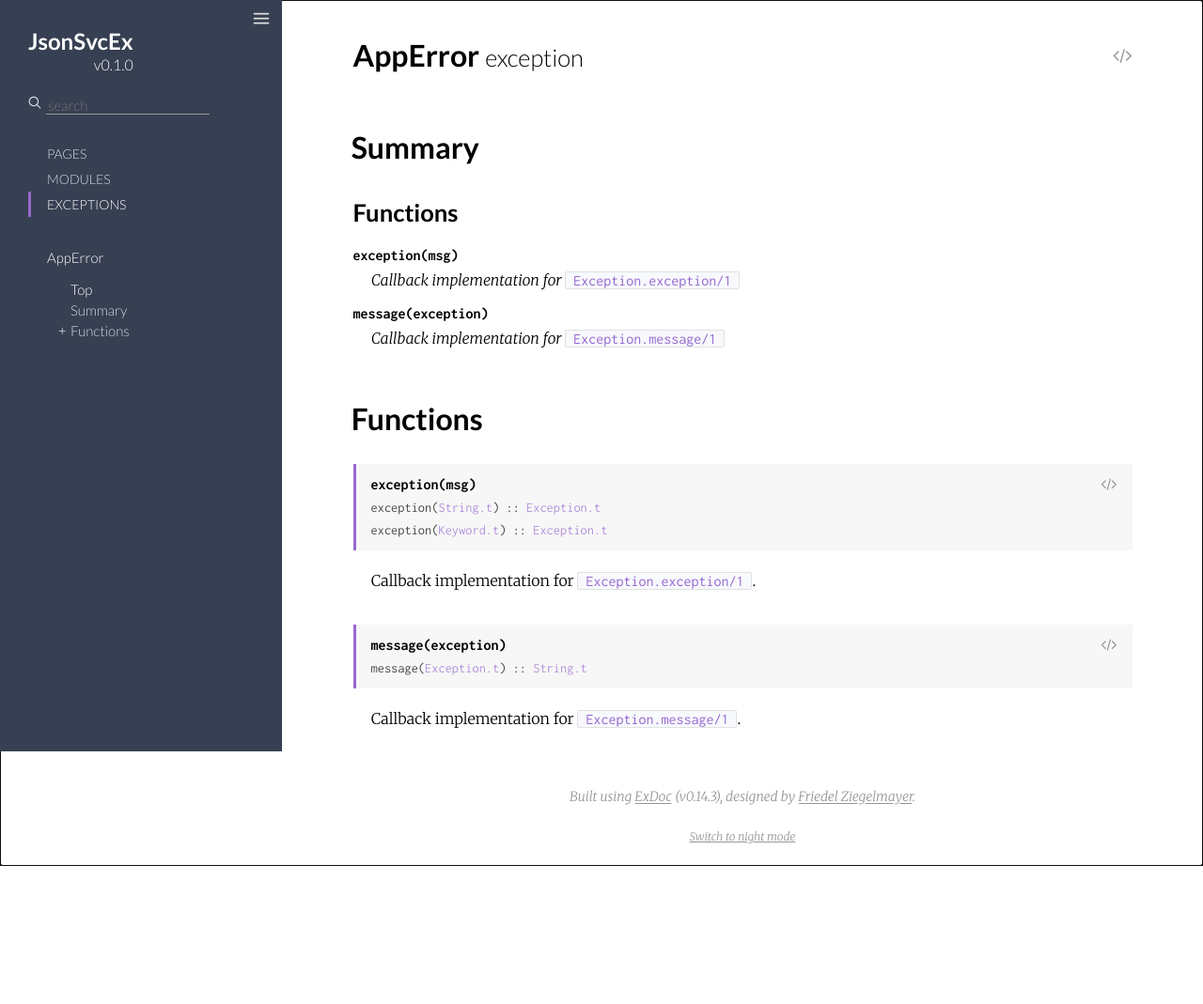
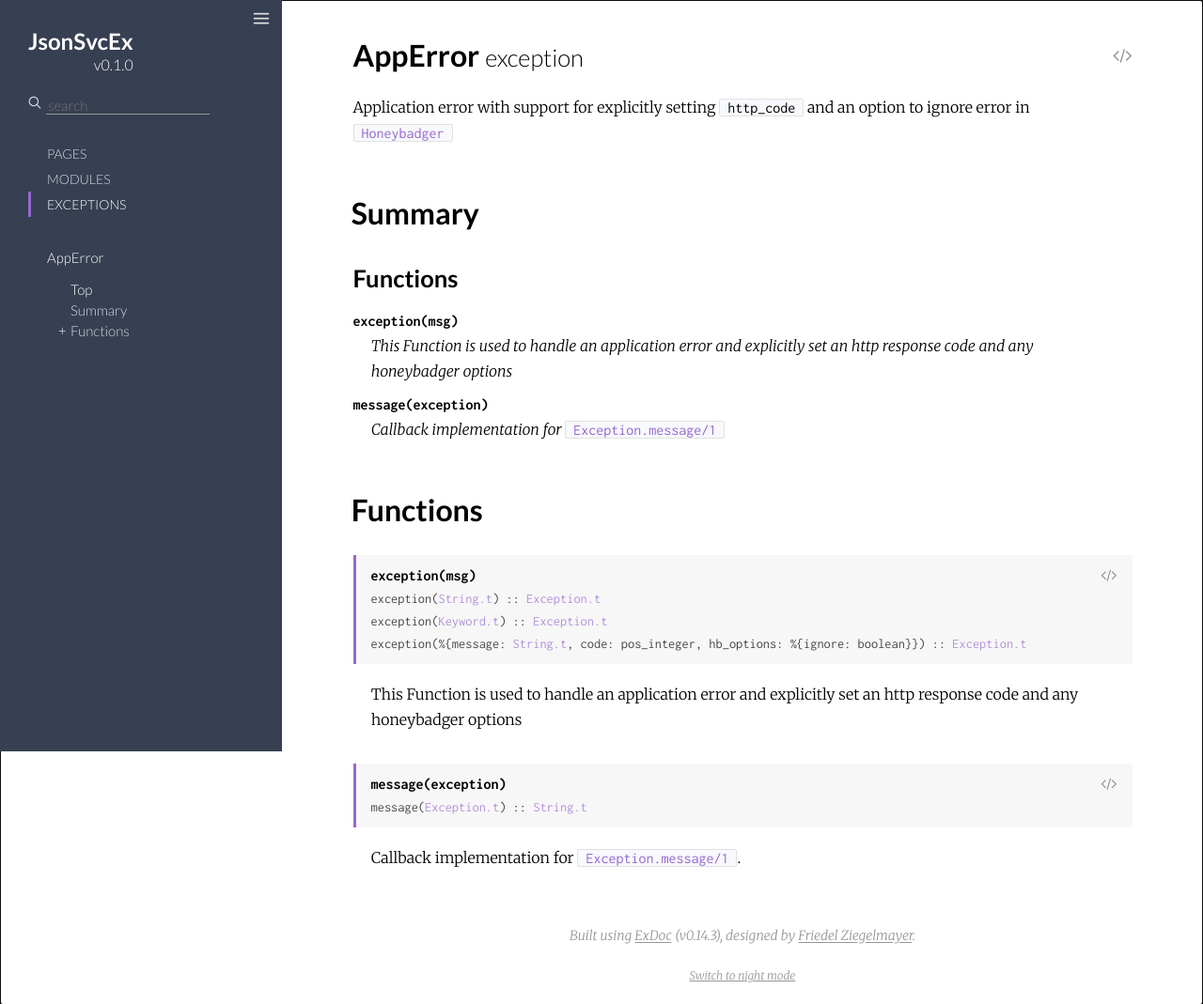
Before and after one commit to chiengineer/json_svc_ex, a plain HTML site: page docs/AppError.html in a window 1280 px wide. Shown: the whole page at 94% size. Before the commit the page ends 922 px from the top, so only its background shows below. Drawn offline with Linux system fonts and the light colour scheme; files whose address does not match are found by name.

Commit message:
[DOCS] add docs for `AppError`

```diff
--- a/docs/AppError.html
+++ b/docs/AppError.html
@@ -73,6 +73,12 @@
       </h1>
 
 
+        <section id="moduledoc">
+          <p>Application error with support for explicitly setting <code class="inline">http_code</code> and
+an option to ignore error in <a href="https://hexdocs.pm/honeybadger/0.6.1/Honeybadger.html"><code class="inline">Honeybadger</code></a></p>
+
+        </section>
+
 
 
         <section id="summary" class="details-list">
@@ -94,7 +100,8 @@
     <a href="#exception/1">exception(msg)</a>
   </div>
 
-    <div class="summary-synopsis"><p>Callback implementation for <a href="http://elixir-lang.org/docs/stable/elixir/Exception.html#c:exception/1"><code class="inline">Exception.exception/1</code></a></p>
+    <div class="summary-synopsis"><p>This Function is used to handle an application error and explicitly set an
+http response code and any honeybadger options</p>
 </div>
 
 </div>
@@ -136,7 +143,7 @@
     </a>
     <span class="signature">exception(msg)</span>
 
-      <a href="https://github.com/chiengineer/json_svc_ex/blob/master/lib/error_reporter/app_error.ex#L4" class="view-source" rel="help" title="View Source">
+      <a href="https://github.com/chiengineer/json_svc_ex/blob/master/lib/error_reporter/app_error.ex#L17" class="view-source" rel="help" title="View Source">
        <i class="icon-code"></i>
      </a>
 
@@ -148,11 +155,14 @@
 
           <pre>exception(<a href="http://elixir-lang.org/docs/stable/elixir/Keyword.html#t:t/0">Keyword.t</a>) :: <a href="http://elixir-lang.org/docs/stable/elixir/Exception.html#t:t/0">Exception.t</a></pre>
 
+          <pre>exception(%{message: <a href="http://elixir-lang.org/docs/stable/elixir/String.html#t:t/0">String.t</a>, code: pos_integer, hb_options: %{ignore: boolean}}) :: <a href="http://elixir-lang.org/docs/stable/elixir/Exception.html#t:t/0">Exception.t</a></pre>
+
       </div>
 
   </div>
   <section class="docstring">
-    <p>Callback implementation for <a href="http://elixir-lang.org/docs/stable/elixir/Exception.html#c:exception/1"><code class="inline">Exception.exception/1</code></a>.</p>
+    <p>This Function is used to handle an application error and explicitly set an
+http response code and any honeybadger options</p>
 
   </section>
 </div>
@@ -164,7 +174,7 @@
     </a>
     <span class="signature">message(exception)</span>
 
-      <a href="https://github.com/chiengineer/json_svc_ex/blob/master/lib/error_reporter/app_error.ex#L2" class="view-source" rel="help" title="View Source">
+      <a href="https://github.com/chiengineer/json_svc_ex/blob/master/lib/error_reporter/app_error.ex#L6" class="view-source" rel="help" title="View Source">
        <i class="icon-code"></i>
      </a>
 
```
Also changed, not shown: docs/api-reference.html (+4 -0 lines), 1 other file.
